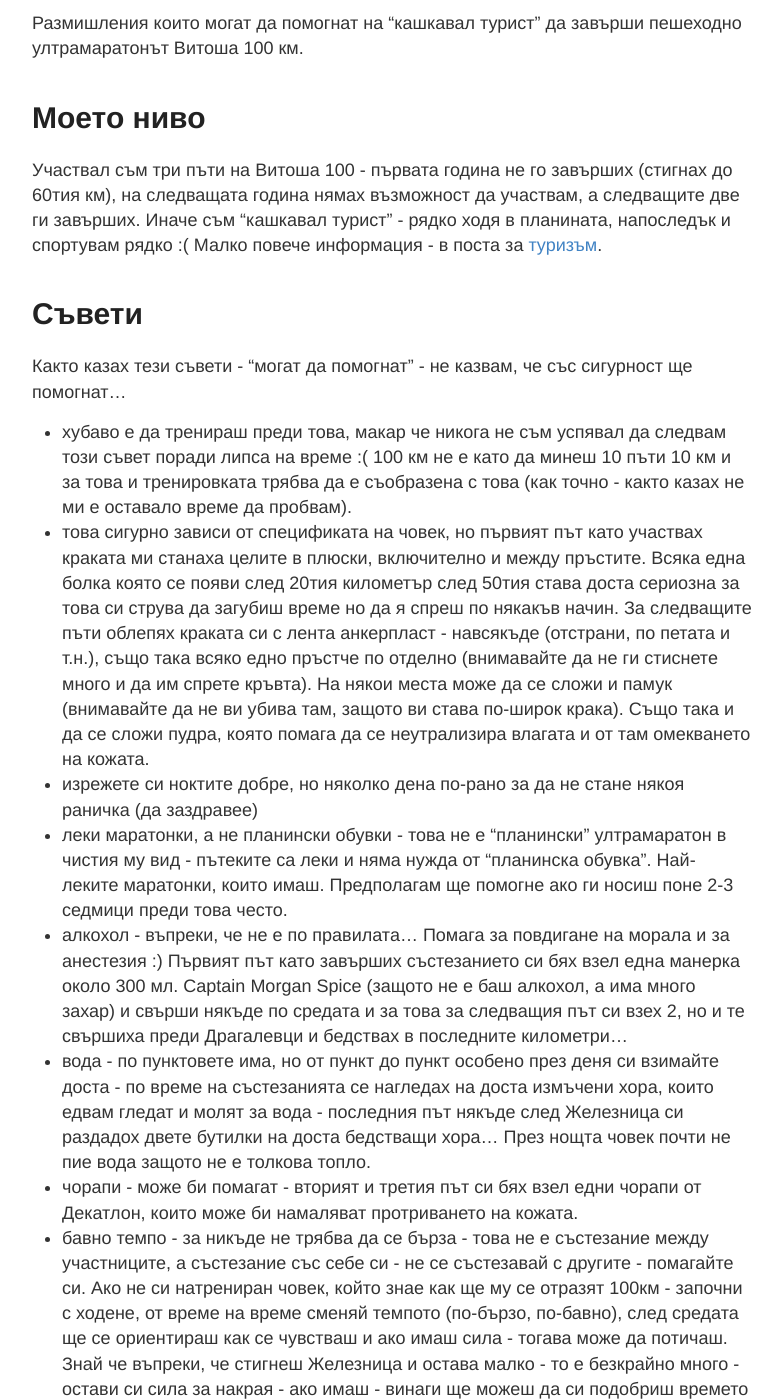
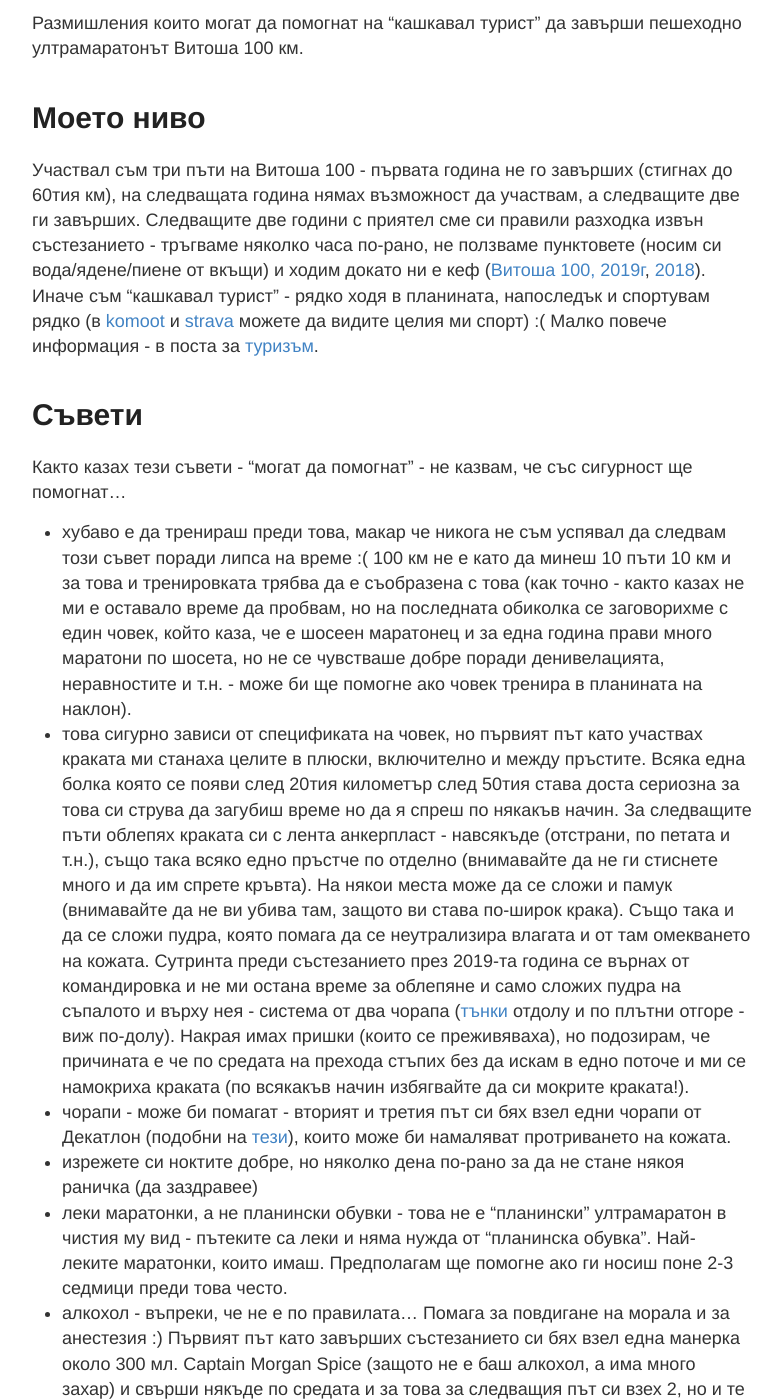
Before and after one commit to ptanov/ptanov.github.io, a Jekyll site: the page built from _posts/2018-02-10-vitosha-100.md, in a window 1280 px wide and 1400 px high, scrolled down 257 px. Shown: the whole window, without its empty margins (248-1030 px from the left). Built offline with Jekyll 4.4.1, drawn with Linux system fonts in a browser that asks for light colours; comment, search, counter and statistics services are not loaded; some of the changed text lies outside the part shown.

Commit message:
Added more info for tourism and vitosha 100

```diff
--- a/_posts/2018-02-10-vitosha-100.md
+++ b/_posts/2018-02-10-vitosha-100.md
@@ -8,20 +8,20 @@ categories: tourism
 
 # Моето ниво
 
-Участвал съм три пъти на Витоша 100 - първата година не го завърших (стигнах до 60тия км), на следващата година нямах възможност да участвам, а следващите две ги завърших. Иначе съм "кашкавал турист" - рядко ходя в планината, напоследък и спортувам рядко :( Малко повече информация - в поста за [туризъм]({% post_url 2018-02-04-tourism %}).
+Участвал съм три пъти на Витоша 100 - първата година не го завърших (стигнах до 60тия км), на следващата година нямах възможност да участвам, а следващите две ги завърших. Следващите две години с приятел сме си правили разходка извън състезанието - тръгваме няколко часа по-рано, не ползваме пунктовете (носим си вода/ядене/пиене от вкъщи) и ходим докато ни е кеф ([Витоша 100, 2019г](https://www.komoot.com/tour/76477208/zoom), [2018](https://www.komoot.com/tour/36521344/zoom)). Иначе съм "кашкавал турист" - рядко ходя в планината, напоследък и спортувам рядко (в [komoot](https://www.komoot.com/user/451563390370/tours?type=recorded) и [strava](https://www.strava.com/athletes/8125074) можете да видите целия ми спорт) :( Малко повече информация - в поста за [туризъм]({% post_url 2018-02-04-tourism %}).
 
 # Съвети
 
 Както казах тези съвети - "могат да помогнат" - не казвам, че със сигурност ще помогнат...
 
-- хубаво е да тренираш преди това, макар че никога не съм успявал да следвам този съвет поради липса на време :( 100 км не е като да минеш 10 пъти 10 км и за това и тренировката трябва да е съобразена с това (как точно - както казах не ми е оставало време да пробвам).
-- това сигурно зависи от спецификата на човек, но първият път като участвах краката ми станаха целите в плюски, включително и между пръстите. Всяка една болка която се появи след 20тия километър след 50тия става доста сериозна за това си струва да загубиш време но да я спреш по някакъв начин. За следващите пъти облепях краката си с лента анкерпласт - навсякъде (отстрани, по петата и т.н.), също така всяко едно пръстче по отделно (внимавайте да не ги стиснете много и да им спрете кръвта). На някои места може да се сложи и памук (внимавайте да не ви убива там, защото ви става по-широк крака). Също така и да се сложи пудра, която помага да се неутрализира влагата и от там омекването на кожата.
+- хубаво е да тренираш преди това, макар че никога не съм успявал да следвам този съвет поради липса на време :( 100 км не е като да минеш 10 пъти 10 км и за това и тренировката трябва да е съобразена с това (как точно - както казах не ми е оставало време да пробвам, но на последната обиколка се заговорихме с един човек, който каза, че е шосеен маратонец и за една година прави много маратони по шосета, но не се чувстваше добре поради денивелацията, неравностите и т.н. - може би ще помогне ако човек тренира в планината на наклон).
+- това сигурно зависи от спецификата на човек, но първият път като участвах краката ми станаха целите в плюски, включително и между пръстите. Всяка една болка която се появи след 20тия километър след 50тия става доста сериозна за това си струва да загубиш време но да я спреш по някакъв начин. За следващите пъти облепях краката си с лента анкерпласт - навсякъде (отстрани, по петата и т.н.), също така всяко едно пръстче по отделно (внимавайте да не ги стиснете много и да им спрете кръвта). На някои места може да се сложи и памук (внимавайте да не ви убива там, защото ви става по-широк крака). Също така и да се сложи пудра, която помага да се неутрализира влагата и от там омекването на кожата. Сутринта преди състезанието през 2019-та година се върнах от командировка и не ми остана време за облепяне и само сложих пудра на съпалото и върху нея - система от два чорапа ([тънки](https://www.varriosport.bg/komplekt-sportni-chorapi-baselayer-pathfinder.html) отдолу и по плътни отгоре - виж по-долу). Накрая имах пришки (които се преживяваха), но подозирам, че причината е че по средата на прехода стъпих без да искам в едно поточе и ми се намокриха краката (по всякакъв начин избягвайте да си мокрите краката!).
+- чорапи - може би помагат - вторият и третия път си бях взел едни чорапи от Декатлон (подобни на [тези](https://www.decathlon.bg/chorapi-za-prehodi-nh500-mid-x2-id_8358985.html)), които може би намаляват протриването на кожата.
 - изрежете си ноктите добре, но няколко дена по-рано за да не стане някоя раничка (да заздравее)
 - леки маратонки, а не планински обувки - това не е "планински" ултрамаратон в чистия му вид - пътеките са леки и няма нужда от "планинска обувка". Най-леките маратонки, които имаш. Предполагам ще помогне ако ги носиш поне 2-3 седмици преди това често.
 - алкохол - въпреки, че не е по правилата... Помага за повдигане на морала и за анестезия :) Първият път като завърших състезанието си бях взел една манерка около 300 мл. Captain Morgan Spice (защото не е баш алкохол, а има много захар) и свърши някъде по средата и за това за следващия път си взех 2, но и те свършиха преди Драгалевци и бедствах в последните километри...
 - вода - по пунктовете има, но от пункт до пункт особено през деня си взимайте доста - по време на състезанията се нагледах на доста измъчени хора, които едвам гледат и молят за вода - последния път някъде след Железница си раздадох двете бутилки на доста бедстващи хора... През нощта човек почти не пие вода защото не е толкова топло.
-- чорапи - може би помагат - вторият и третия път си бях взел едни чорапи от Декатлон, които може би намаляват протриването на кожата.
-- бавно темпо - за никъде не трябва да се бърза - това не е състезание между участниците, а състезание със себе си - не се състезавай с другите - помагайте си. Ако не си натрениран човек, който знае как ще му се отразят 100км - започни с ходене, от време на време сменяй темпото (по-бързо, по-бавно), след средата ще се ориентираш как се чувстваш и ако имаш сила - тогава може да потичаш. Знай че въпреки, че стигнеш Железница и остава малко - то е безкрайно много - остави си сила за накрая - ако имаш - винаги ще можеш да си подобриш времето накрая. След средата гледах да редувам ходене и тичане 50/50, но преди средата - само ходене. Ако погледнеш GPX записите от тогава ще се ориентираш за какво говоря: [Витоша 100, 2015г](https://www.komoot.com/tour/18225631) и [Витоша 100, 2016г](https://www.komoot.com/tour/18515944)
+- бавно темпо - за никъде не трябва да се бърза - това не е състезание между участниците, а състезание със себе си - не се състезавай с другите - помагайте си. Ако не си натрениран човек, който знае как ще му се отразят 100км - започни с ходене, от време на време сменяй темпото (по-бързо, по-бавно, подтичване), след средата ще се ориентираш как се чувстваш и ако имаш сила - тогава може да потичаш. Знай че въпреки, че стигнеш Железница и остава малко - то е безкрайно много - остави си сила за накрая - ако имаш - винаги ще можеш да си подобриш времето накрая. След средата гледах да редувам ходене и тичане 50/50, но преди средата - само ходене. Ако погледнеш GPX записите от тогава ще се ориентираш за какво говоря: [Витоша 100, 2015г](https://www.komoot.com/tour/18225631) и [Витоша 100, 2016г](https://www.komoot.com/tour/18515944). [Витоша 100, 2019г](https://www.komoot.com/tour/76477208/zoom) - тук вече знаехме какво да очаквахме и отначало си давахме повече зор, макар и с доста тежки раници - носихме си всичко за ядене/пиене от вкъщи.
 - това допълва горното, но все пак - променяйте различни неща докато се движите - темпото (бързо, бавно, нормално, бавно тичане), презрамките на раницата (по-стегнати, по-отпуснати, само на лентата на корема - ще усетите как се натоварват различни места, а други си почиват)
 - лека раница - почти от нищо няма да имаш нужда - вода и алкохол и някакви бонбони от пунктовете. Задължително лепенки и лента анкерпласт и нож/ножица за да можеш да я срежеш. Салфетки - мокри, сухи (защо старите планинари винаги ходят с вестник ;) )... Също така GPS, телефон, powerbank, ветровка/мембрана, челник, евентуално шапка за жегата и слънцезащитен крем. Останалите неща ги дават на пунктовете.
 - следи прогнозата за времето и се ориентирай дали няма да вали или да е студено и да се наложи да си вземеш и нещо по-топло - виж поста за туризъм: [прогноза за времето]({% post_url 2018-02-04-tourism %}#прогноза-за-времето) - за най-студено време се ориентирайте по Чуйпетльово (там е най-високо), иначе на язовир Студена ми е било най-студено. Едната година беше доста хладно и бях с дълъг панталон...
@@ -29,6 +29,8 @@ categories: tourism
 - нещата в пунктовете - по принцип сладко рядко ми се яде, но по време на състезанието не се ограничавах (човек има нужда от енергия)... Иначе някои хора си носят енергийни неща...
 - почивки - не трябва да се почива за повече от 15 минути по пунктовете, защото пада тонуса, ставите се вдървяват и нищо не става...
 - загряване - това е едно от най-важните неща! По време на първия (неуспешен) опит - усетих болки на всяко едно място, на което някога съм имал травма - тогава бяха минали 2 години от операция на предната кръстна връзка на коляното ми и на язовир Студена се усещах как не вървя симетрично. На следващите пъти загрях абсолютно всички стави и мускули и нямах проблеми с това.
+- опитайте да намерите време да поспите преди състезанието (по обяд) - все пак в следващите 20тина часа ще трябва да си буден и да си даваш зор...
 - най-честите причини за отказване (на хора около мен и на мен): рани на краката (сложете анкерпласт навсякъде) и болки в ставите (загряване) - забележи, че няма нищо свързано със сила и умора в списъка.
+- последната година ми направи впечатление, че имаше хора, които слагат нещо като малки/леки гети (нещо такова: [mini gaiters ultra](https://www.skisharki.bg/p582-raidlight-mini-gaiters-ultra/kategoriya=aksesoari/pol=uni/cvyat=black/razmer=one)) - предпазват от влизане на камъчета прах в обувката.
 
 Успех!
```
Also changed, not shown: _posts/2018-02-04-tourism.md (+7 -2 lines).
